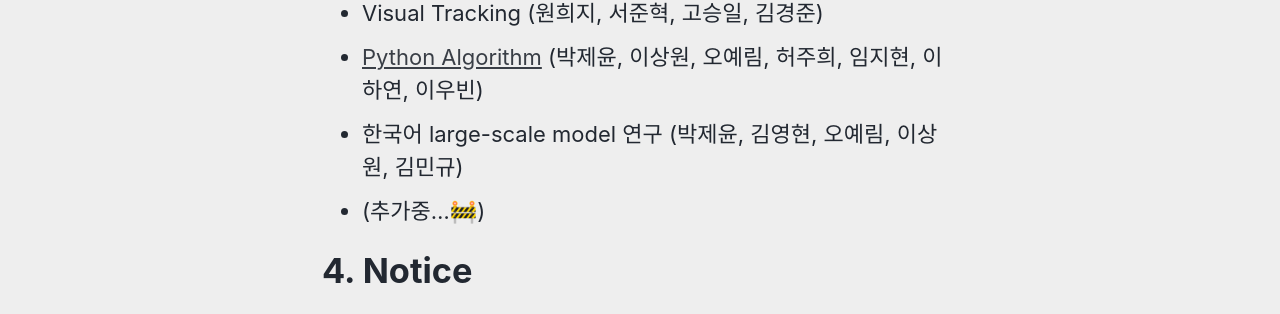
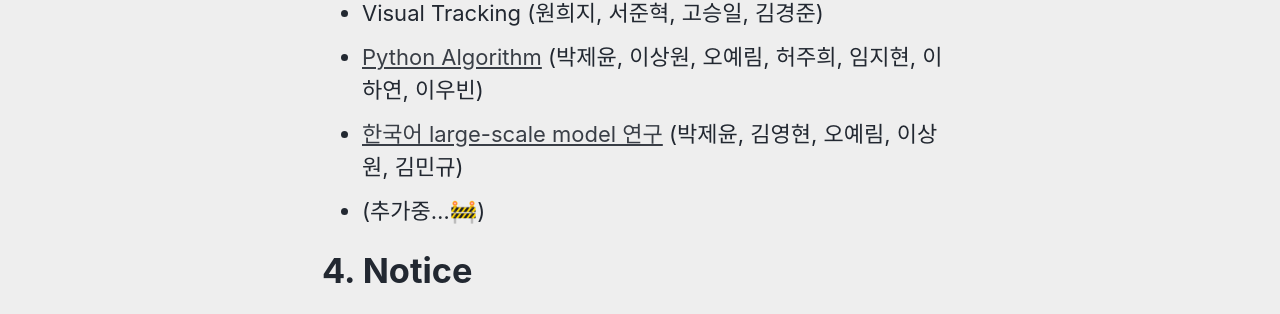
Before and after one commit to TAVEResearch/TAVEResearch.github.io, a Jekyll site: the page built from about.md, in a window 1280 px wide. Shown: the part 1195-1509 px from the top of the page. Built offline with Jekyll 4.4.1, drawn with Linux system fonts in a browser that asks for light colours; cached includes are drawn as plain includes; part of the change alters nothing that is shown.

Commit message:
Update about.md

```diff
--- a/about.md
+++ b/about.md
@@ -27,7 +27,7 @@ TAVE OB들을 위한 연구 및 개발 그룹입니다. 컴퓨터비전, 자연
 - Deep Learning (박제윤, 이문기, 이상원, 오예림)
 - Visual Tracking (원희지, 서준혁, 고승일, 김경준)
 - [Python Algorithm](https://github.com/TAVEResearch/TAVE_algorithm_study) (박제윤, 이상원, 오예림, 허주희, 임지현, 이하연, 이우빈)
-- 한국어 large-scale model 연구 (박제윤, 김영현, 오예림, 이상원, 김민규)
+- [한국어 large-scale model 연구](https://github.com/TAVEResearch/Korean_large-scale_model) (박제윤, 김영현, 오예림, 이상원, 김민규)
 - (추가중...🚧)
 
 # 4. Notice
```
